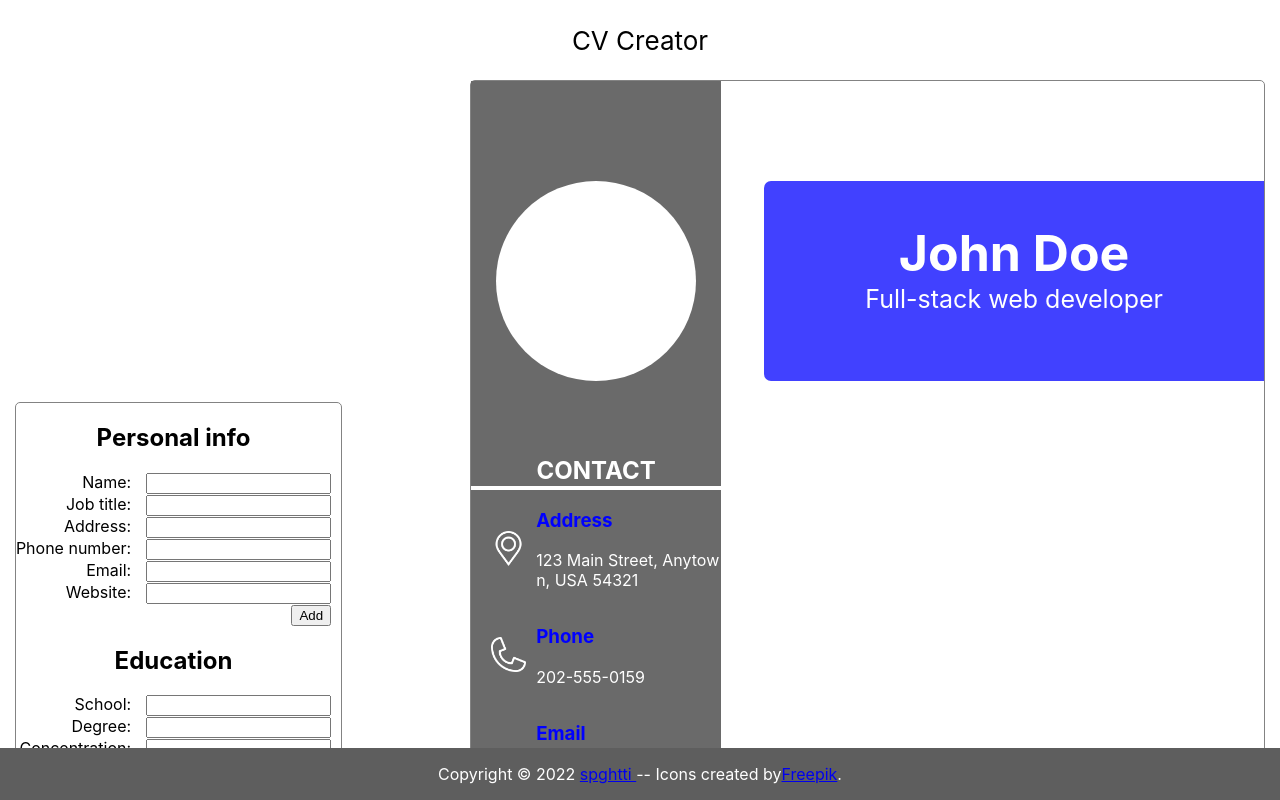
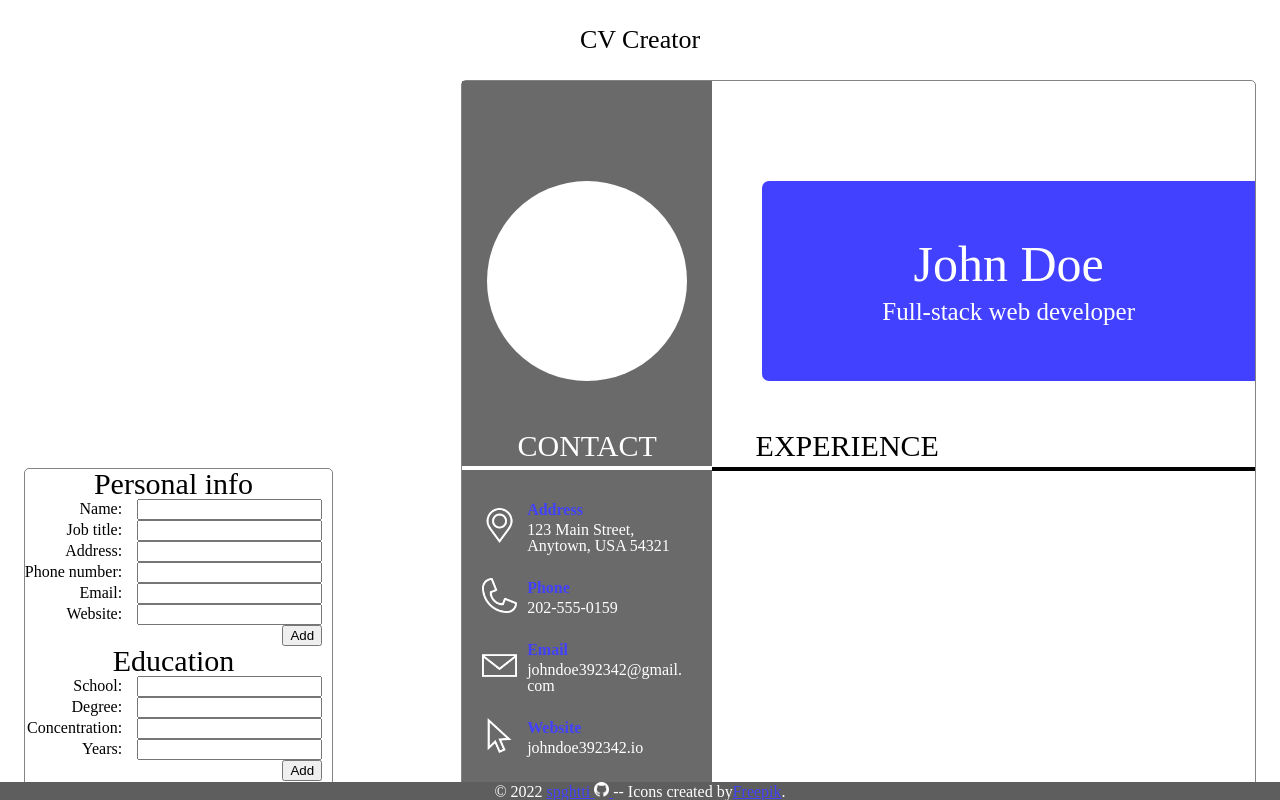
Before and after one commit to spghtti/cv-creator, a React (Create React App) app: page / in a window 1280 px wide. Built offline with nearby package versions, Linux system fonts and the light colour scheme.

Commit message:
CSS reset

```diff
--- a/src/App.css
+++ b/src/App.css
@@ -13,10 +13,6 @@
   justify-content: center;
   font-size: calc(10px + 2vmin);
   color: black;
-}
-
-.App-link {
-  color: #61dafb;
 }
 
 .App-main {
@@ -70,29 +66,30 @@ label {
 }
 
 .Preview-name-title {
-  position: relative;
+  display: flex;
+  flex-direction: column;
+  align-items: center;
+  justify-content: center;
   margin-top: 100px;
   margin-right: 0;
-  margin-left: auto;
+  margin-left: 300px;
   height: 200px;
   width: 500px;
   border-top-left-radius: 7px;
   border-bottom-left-radius: 7px;
-  background-color: rgb(65, 65, 255);
   color: white;
 }
 
 .Preview-header {
   vertical-align: middle;
-  text-align: center;
   display: flex;
   width: auto;
   height: auto;
 }
 
 #Preview-first-last {
-  width: 100%;
-  height: 20px;
+  width: auto;
+  height: 60px;
   font-size: 50px;
 }
 
@@ -107,7 +104,6 @@ label {
   width: 250px;
   background-color: #6a6a6a;
   justify-content: center;
-  flex-direction: column;
 }
 
 .Preview-picture {
@@ -117,7 +113,7 @@ label {
   border-radius: 50%;
   margin-top: 100px;
   margin-left: 25px;
-  margin-bottom: 75px;
+  margin-bottom: 55px;
 }
 
 .Preview-panel-list {
@@ -128,6 +124,7 @@ label {
   flex-direction: row;
   flex-wrap: wrap;
   gap: 20px;
+  padding-left: 30px;
 }
 
 li span {
@@ -137,30 +134,74 @@ li span {
 
 .Preview-panel-div {
   color: white;
-  margin-bottom: 100px;
+  margin-bottom: 50px;
 }
 
 .Preview-contact-div {
   display: flex;
   align-items: center;
   text-align: left;
-  word-break: break-all;
+  word-break: break-word;
   color: white;
   margin-left: 20px;
   gap: 10px;
+  width: 80%;
+  height: 70px;
 }
 
 .Preview-contact-div > * > h3 {
-  color: blue;
+  line-height: 25px;
+  font-size: 16px;
+  font-weight: 900;
 }
 
 .Preview-panel-headline {
-  width: 100%;
+  width: 250px;
   height: 30px;
   border-bottom: 4px solid white;
+  margin-bottom: 20px;
+  line-height: 20px;
 }
 
 .Preview-icon {
   height: 35px;
   width: 35px;
 }
+
+.Preview-experience-main {
+  margin-top: 64.5px;
+  margin-left: 250px;
+  height: 800px;
+}
+
+.Preview-experience-header {
+  text-align: left;
+  padding-left: 8%;
+  border-bottom: 4px solid black;
+  height: 21px;
+  line-height: 0px;
+}
+/*
+accent colors */
+
+.Preview-contact-div > * > h3,
+.App-link {
+  color: rgb(65, 65, 255);
+}
+.Preview-name-title {
+  background-color: rgb(65, 65, 255);
+}
+
+h2 {
+  font-size: 30px;
+}
+
+li {
+  list-style-type: circle;
+  list-style: url('./Components/Preview/Icons/rocket.png');
+  padding-right: 15px;
+}
+
+ul {
+  margin-left: 10px;
+}
--- a/src/Components/Footer.js
+++ b/src/Components/Footer.js
@@ -9,11 +9,21 @@ class Footer extends Component {
     return (
       <footer className="App-footer">
         <p>
-          Copyright © 2022 <a href="https://github.com/spghtti">spghtti </a>
+          © 2022{' '}
+          <a href="https://github.com/spghtti" className="App-link">
+            spghtti{' '}
+            <img
+              alt=""
+              height="15px"
+              width="15px"
+              src={require('./Preview/Icons/github.png')}
+            />{' '}
+          </a>
           -- Icons created by
           <a
             href="https://www.flaticon.com/free-icons/phone"
             title="phone icons"
+            className="App-link"
           >
             Freepik
           </a>
--- a/src/Components/Preview/ContactSkillsPane.js
+++ b/src/Components/Preview/ContactSkillsPane.js
@@ -75,6 +75,9 @@ class ContactSkillsPane extends Component {
               <li>
                 <span>Test</span>
               </li>
+              <li>
+                <span>This is a test</span>
+              </li>
             </ul>
           </div>
         </div>
--- /dev/null
+++ b/src/Components/Preview/PreviewExperience.js
@@ -0,0 +1,17 @@
+import React, { Component } from 'react';
+
+class PreviewExperience extends Component {
+  constructor(props) {
+    super(props);
+  }
+  render() {
+    return (
+      <div className="Preview-experience-main">
+        <div className="Preview-experience-header">
+          <h2>EXPERIENCE</h2>
+        </div>
+      </div>
+    );
+  }
+}
+export default PreviewExperience;
--- a/src/Components/PreviewMain.js
+++ b/src/Components/PreviewMain.js
@@ -2,6 +2,7 @@
 import React, { Component } from 'react';
 import PreviewNameTitle from './Preview/NameTitle';
 import ContactSkillsPane from './Preview/ContactSkillsPane';
+import PreviewExperience from './Preview/PreviewExperience';
 
 class PreviewMain extends Component {
   constructor(props) {
@@ -12,6 +13,7 @@ class PreviewMain extends Component {
       <div className="Preview-main">
         <ContactSkillsPane />
         <PreviewNameTitle />
+        <PreviewExperience />
       </div>
     );
   }
--- a/src/index.css
+++ b/src/index.css
@@ -11,3 +11,133 @@ code {
   font-family: source-code-pro, Menlo, Monaco, Consolas, 'Courier New',
     monospace;
 }
+
+/* http://meyerweb.com/eric/tools/css/reset/
+   v2.0 | 20110126
+   License: none (public domain)
+*/
+
+html,
+body,
+div,
+span,
+applet,
+object,
+iframe,
+h1,
+h2,
+h3,
+h4,
+h5,
+h6,
+p,
+blockquote,
+pre,
+a,
+abbr,
+acronym,
+address,
+big,
+cite,
+code,
+del,
+dfn,
+em,
+img,
+ins,
+kbd,
+q,
+s,
+samp,
+small,
+strike,
+strong,
+sub,
+sup,
+tt,
+var,
+b,
+u,
+i,
+center,
+dl,
+dt,
+dd,
+ol,
+ul,
+li,
+fieldset,
+form,
+label,
+legend,
+table,
+caption,
+tbody,
+tfoot,
+thead,
+tr,
+th,
+td,
+article,
+aside,
+canvas,
+details,
+embed,
+figure,
+figcaption,
+footer,
+header,
+hgroup,
+menu,
+nav,
+output,
+ruby,
+section,
+summary,
+time,
+mark,
+audio,
+video {
+  margin: 0;
+  padding: 0;
+  border: 0;
+  font-size: 100%;
+  font: inherit;
+  vertical-align: baseline;
+}
+/* HTML5 display-role reset for older browsers */
+article,
+aside,
+details,
+figcaption,
+figure,
+footer,
+header,
+hgroup,
+menu,
+nav,
+section {
+  display: block;
+}
+body {
+  line-height: 1;
+}
+ol,
+ul {
+  list-style: none;
+}
+blockquote,
+q {
+  quotes: none;
+}
+blockquote:before,
+blockquote:after,
+q:before,
+q:after {
+  content: '';
+  content: none;
+}
+table {
+  border-collapse: collapse;
+  border-spacing: 0;
+}
```
Also changed, not shown: src/Components/Preview/Icons/github.png (added), src/Components/Preview/Icons/rocket.png (added).
